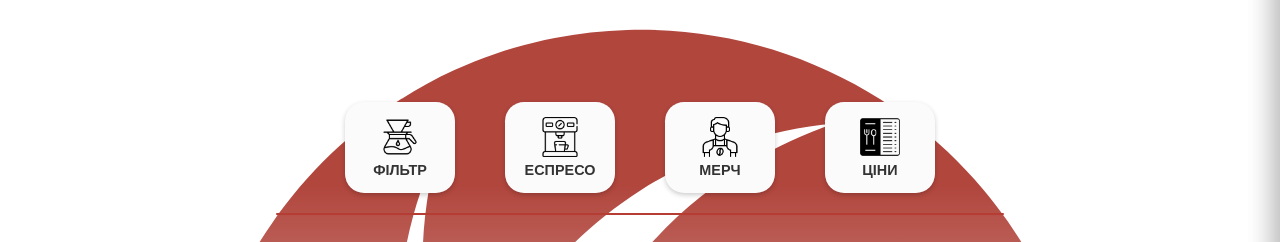
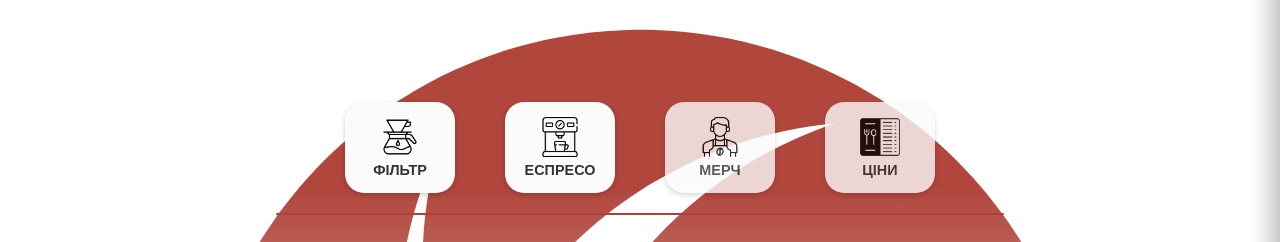
Before and after one commit to cRanDy-cRinGe/SSC, a plain HTML site: page index.html in a window 1280 px wide. Shown: the part 399-641 px from the top of the page. Drawn offline with Linux system fonts and the light colour scheme; some packages are replaced by stand-ins of ours; a web font is replaced by a local one.

Commit message:
update style

```diff
--- a/index.html
+++ b/index.html
@@ -114,11 +114,12 @@
             <img src="static-opt/coffee-machine_2098262.png" alt="Еспресо">
             <span>ЕСПРЕСО</span>
         </div>
-        <div class="cat-item" data-cat="prices">
-            <img src="static-opt/barista_4235115.png" alt="Мерч">
-            <span>МЕРЧ</span>
+        <div style="opacity: 0.8; cursor: not-allowed; pointer-events: none;" class="cat-item" data-cat="prices">
+            <img  src="static-opt/barista_4235115.png" alt="Мерч">
+            <span >МЕРЧ</span>
+
         </div>
-        <div class="cat-item" data-cat="prices">
+        <div style="opacity: 0.8;cursor: not-allowed; pointer-events: none;" class="cat-item" data-cat="prices">
             <img src="static-opt/menu_6178984.png" alt="Ціни">
             <span>ЦІНИ</span>
         </div>
```
